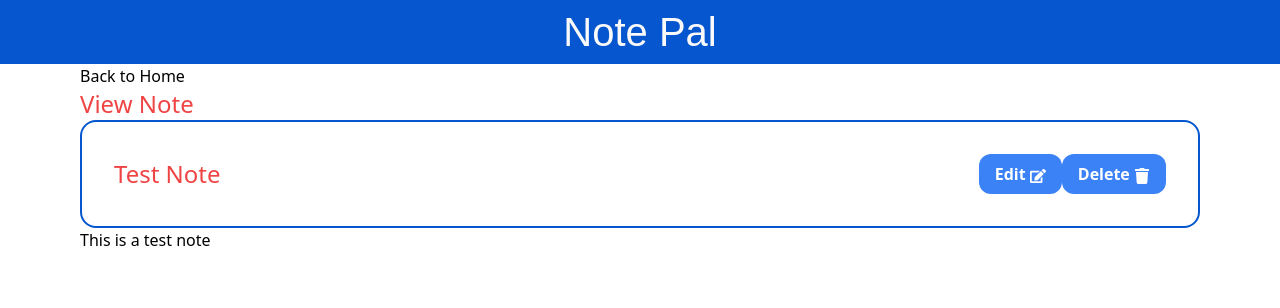
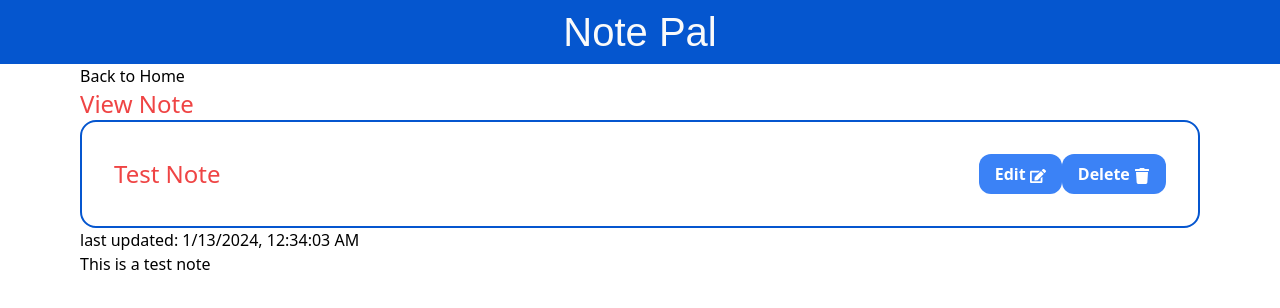
Before and after one commit to appohfaiths/notes-webapp, a React (Vite) app in the folder frontend/todo-app/: page / in a window 1280 px wide. Both pictures are taken after a click on the element 289 px from the left and 372 px from the top of the page. Shown: the top 308 px of the page. Built offline with nearby package versions, Linux system fonts and the light colour scheme.

Commit message:
feat: add updated at date to view page

```diff
--- a/frontend/todo-app/src/components/notesDisplay/NotesDisplay.tsx
+++ b/frontend/todo-app/src/components/notesDisplay/NotesDisplay.tsx
@@ -5,7 +5,7 @@ import { NotesDisplayProps } from './types'
 export const NotesDisplay: React.FC<NotesDisplayProps> = ({notes}) => {
   return (
       <section className='border-2 border-primary-blue p-8 rounded-2xl grid grid-cols-1 md:grid-cols-2 lg:grid-cols-3 place-items-center'>
-          {notes.map(note => <PreviewCard key={note.note_id} title={note.title} body={note.body} created_at={note.created_at} note_id={note.note_id} />)}
+          {notes.map(note => <PreviewCard key={note.note_id} title={note.title} body={note.body} created_at={note.created_at} note_id={note.note_id} updated_at={note.updated_at}/>)}
     </section>
   )
 }
--- a/frontend/todo-app/src/components/previewCard/PreviewCard.tsx
+++ b/frontend/todo-app/src/components/previewCard/PreviewCard.tsx
@@ -3,10 +3,10 @@ import { useNavigate } from 'react-router-dom'
 import { PreviewCardProps } from './types'
 import { ConvertUnixTimeToDate } from '../../utils/utils'
 
-export const PreviewCard: React.FC<PreviewCardProps> = ({ title, body, created_at, note_id }) => {
+export const PreviewCard: React.FC<PreviewCardProps> = ({ title, body, created_at, note_id, updated_at }) => {
     const navigator = useNavigate();
     const handleClick = () => {
-        navigator('/view', { state: { title, body, created_at, note_id } })
+        navigator('/view', { state: { title, body, created_at, note_id, updated_at } })
     }
   return (
       <article className='rounded-2xl shadow-lg flex flex-col w-72 bg-secondary-white text-secondary-black cursor-pointer' onClick={handleClick}>
--- a/frontend/todo-app/src/components/previewCard/types.ts
+++ b/frontend/todo-app/src/components/previewCard/types.ts
@@ -3,4 +3,5 @@ export interface PreviewCardProps {
     body: string;
     created_at: number;
     note_id: string;
+    updated_at?: number;
 }
--- a/frontend/todo-app/src/pages/Home.tsx
+++ b/frontend/todo-app/src/pages/Home.tsx
@@ -10,21 +10,24 @@ export default function Home(): React.JSX.Element {
             user_id: "user1",
             title: 'Test Note',
             body: 'This is a test note',
-            created_at: 1705106043
+            created_at: 1705106043,
+            updated_at: 0
         },
         {
             note_id: "note2",
             user_id: "user1",
             title: 'Test Note 2',
             body: 'This is a test note 2',
-            created_at: 1705106043
+            created_at: 1705106043,
+            updated_at: 0
         },
         {
             note_id: "note3",
             user_id: "user1",
             title: 'Test Note 3',
             body: 'This is a test note 3',
-            created_at: 1705177732
+            created_at: 1705177732,
+            updated_at: 0
         }
     ]
     return (
--- a/frontend/todo-app/src/pages/View.tsx
+++ b/frontend/todo-app/src/pages/View.tsx
@@ -2,16 +2,18 @@ import React from 'react'
 import { useLocation } from 'react-router-dom';
 import Layout from '../layouts/Layout'
 import { CTA, BackToHome } from '../components';
+import { ConvertUnixTimeToDate } from '../utils/utils';
 
 export default function View(): React.JSX.Element {
     const {state} = useLocation();
-    const { title, body, created_at } = state;
+    const { title, body, created_at, updated_at } = state;
     return (
         <Layout>
             <main className='container mx-auto'>
                 <BackToHome />
                 <h1 className='text-2xl text-red-500'>View Note</h1>
                 <CTA type='view' title={title} />
+                <p>last updated: { updated_at == 0 ? ConvertUnixTimeToDate(created_at): ConvertUnixTimeToDate(updated_at)}</p>
                 <p>{body}</p>
             </main>
         </Layout>
--- a/frontend/todo-app/src/types/note.ts
+++ b/frontend/todo-app/src/types/note.ts
@@ -4,5 +4,5 @@ export interface Note {
     title: string;
     body: string;
     created_at: number;
-    updated_at?: string;
+    updated_at: number;
 }
```
